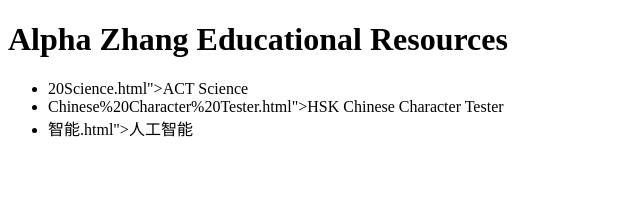
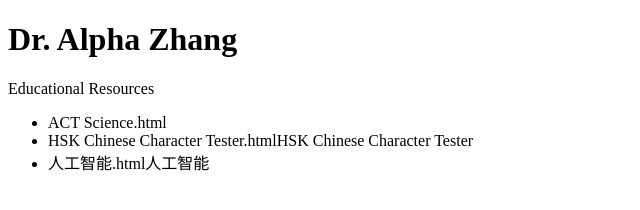
Before and after one commit to alphazhang2025-prog/alphazhang2025-prog.github.io, a plain HTML site: page index.html in a window 1280 px wide. Shown: the whole page, without its empty margins (0-640 px from the left). Drawn offline with Linux system fonts and the light colour scheme.

Commit message:
Update index.html

```diff
--- a/index.html
+++ b/index.html
@@ -2,16 +2,19 @@
 <html>
 <head>
 <meta charset="UTF-8">
-<title>Alpha Zhang Educational Resources</title>
+<title>Dr. Alpha Zhang</title>
 </head>
+
 <body>
 
-<h1>Alpha Zhang Educational Resources</h1>
+<h1>Dr. Alpha Zhang</h1>
+
+<p>Educational Resources</p>
 
 <ul>
-  <li>20Science.html">ACT Science</a></li>
-  <li>Chinese%20Character%20Tester.html">HSK Chinese Character Tester</a></li>
-  <li>智能.html">人工智能</a></li>
+  <li>ACT Science.html</li>
+  <li>HSK Chinese Character Tester.htmlHSK Chinese Character Tester</a></li>
+  <li>人工智能.html人工智能</a></li>
 </ul>
 
 </body>
```
